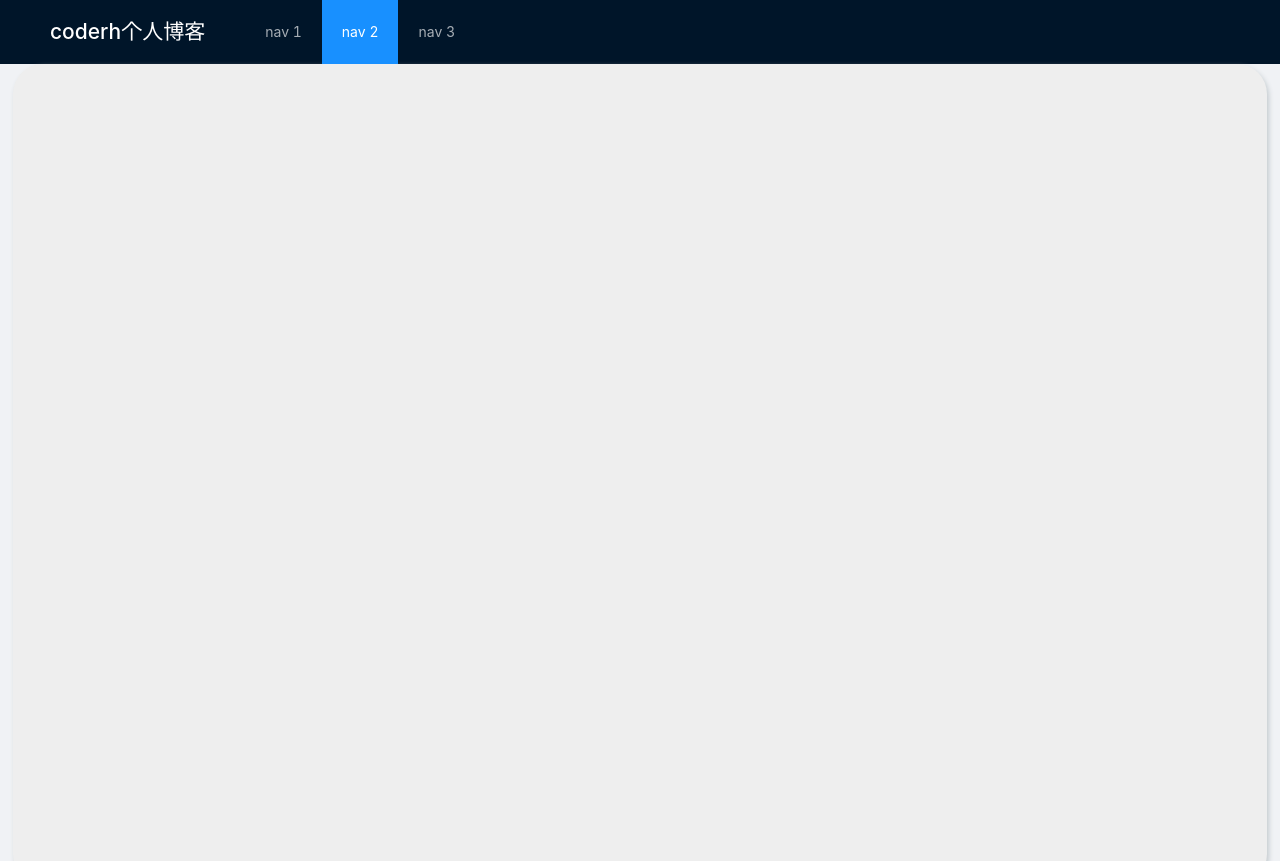
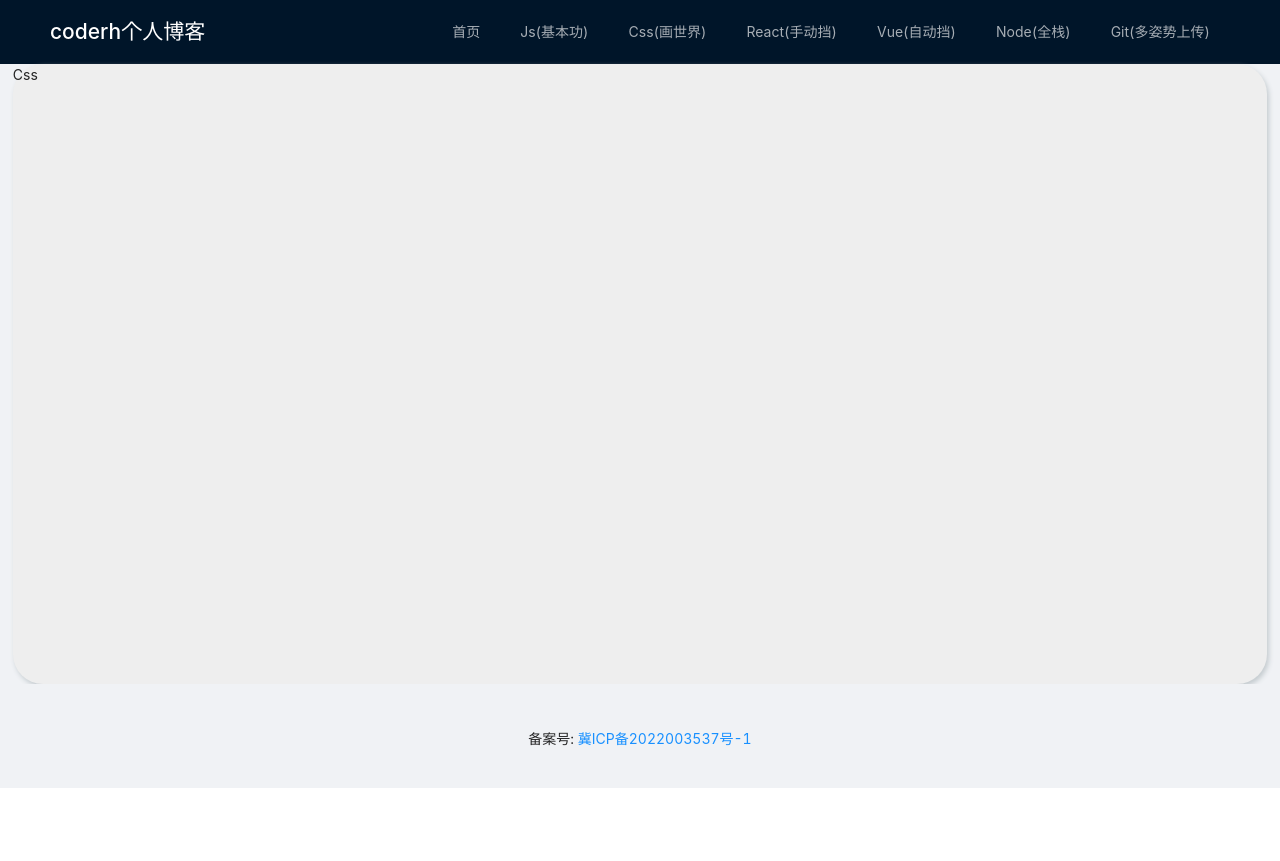
Before and after one commit to Coder-hrl/coderh_blog, a React (Create React App) app: page /css in a window 1280 px wide. Shown: the top 861 px of the page. After the commit the page ends 800 px from the top, so only its background shows below. Built offline with nearby package versions, Linux system fonts and the light colour scheme.

Commit message:
feat: 基础分享页面搭建

```diff
--- a/src/layout/AppHeader/index.jsx
+++ b/src/layout/AppHeader/index.jsx
@@ -1,21 +1,25 @@
 import React from 'react'
+import { useNavigate } from 'react-router-dom'
 import { Menu } from 'antd'
 
 import { AppHeaderSwpper } from './style'
+import { routes } from '../../router/router.config'
 
 function AppHeader() {
-  const items1 = ['1', '2', '3'].map((key) => ({
-    key,
-    label: `nav ${key}`,
-  }))
+  const navigate = useNavigate()
+  const selectRoute = (item, key, keyPath) => {
+    navigate(`${item.key}`)
+  }
+
   return (
     <AppHeaderSwpper>
-      <h2>coderh个人博客</h2>
+      <h2 onClick={() => navigate('Home')}>coderh个人博客</h2>
       <Menu
+        className="menu"
         theme="dark"
         mode="horizontal"
-        defaultSelectedKeys={['2']}
-        items={items1}
+        items={routes}
+        onSelect={selectRoute}
       />
     </AppHeaderSwpper>
   )
--- a/src/layout/AppHeader/style.js
+++ b/src/layout/AppHeader/style.js
@@ -6,6 +6,11 @@ export const AppHeaderSwpper = styled.div`
 
   h2 {
     color: white;
+    width: 400px;
     margin-right: 40px;
+    cursor: pointer;
+  }
+  .menu {
+    flex: 1;
   }
 `
--- a/src/layout/AppMain/style.js
+++ b/src/layout/AppMain/style.js
@@ -2,7 +2,7 @@ import styled from 'styled-components'
 
 export const AppMainSwpper = styled.div`
   width: 98%;
-  min-height: 820px;
+  min-height: 620px;
   border-radius: 30px;
   background-color: #eeeeee;
   box-shadow: 2px 3px 5px #c4cbcf;
--- /dev/null
+++ b/src/pages/Css/index.jsx
@@ -0,0 +1,7 @@
+import React from 'react'
+
+function Css() {
+  return <div>Css</div>
+}
+
+export default Css
--- /dev/null
+++ b/src/pages/Git/index.jsx
@@ -0,0 +1,7 @@
+import React from 'react'
+
+function Git() {
+  return <div>Git</div>
+}
+
+export default Git
--- /dev/null
+++ b/src/pages/Js/index.jsx
@@ -0,0 +1,7 @@
+import React from 'react'
+
+function Js() {
+  return <div>Js</div>
+}
+
+export default Js
--- /dev/null
+++ b/src/pages/Node/index.js
@@ -0,0 +1,7 @@
+import React from 'react'
+
+function Node() {
+  return <div>Node</div>
+}
+
+export default Node
--- /dev/null
+++ b/src/pages/React/index.jsx
@@ -0,0 +1,7 @@
+import React from 'react'
+
+function LReact() {
+  return <div>React</div>
+}
+
+export default LReact
--- /dev/null
+++ b/src/pages/Vue/index.jsx
@@ -0,0 +1,7 @@
+import React from 'react'
+
+function Vue() {
+  return <div>Vue</div>
+}
+
+export default Vue
--- a/src/router/index.js
+++ b/src/router/index.js
@@ -5,7 +5,12 @@ import { Navigate } from 'react-router-dom'
 // import Login from '../pages/login/index'
 
 const Home = lazy((_) => import('../pages/Home'))
-// const Echarts = lazy((_) => import('../pages/echarts/index'))
+const Js = lazy((_) => import('../pages/Js'))
+const Css = lazy((_) => import('../pages/Css'))
+const Vue = lazy((_) => import('../pages/Vue'))
+const LReact = lazy((_) => import('../pages/React'))
+const Git = lazy((_) => import('../pages/Git'))
+const Node = lazy((_) => import('../pages/Node'))
 
 const routes = [
   {
@@ -19,6 +24,37 @@ const routes = [
     element: <Home />,
     exact: true,
   },
+  {
+    path: '/js',
+    element: <Js />,
+    exact: true,
+  },
+
+  {
+    path: '/css',
+    element: <Css />,
+    exact: true,
+  },
+  {
+    path: '/vue',
+    element: <Vue />,
+    exact: true,
+  },
+  {
+    path: '/react',
+    element: <LReact />,
+    exact: true,
+  },
+  {
+    path: '/node',
+    element: <Node />,
+    exact: true,
+  },
+  {
+    path: '/git',
+    element: <Git />,
+    exact: true,
+  },
 ]
 
 export default routes
--- /dev/null
+++ b/src/router/router.config.js
@@ -0,0 +1,9 @@
+export const routes = [
+  { label: '首页', key: 'Home' },
+  { label: 'Js(基本功)', key: 'js' },
+  { label: 'Css(画世界)', key: 'css' },
+  { label: 'React(手动挡)', key: 'react' },
+  { label: 'Vue(自动挡)', key: 'vue' },
+  { label: 'Node(全栈)', key: 'node' },
+  { label: 'Git(多姿势上传)', key: 'git' },
+]
```
